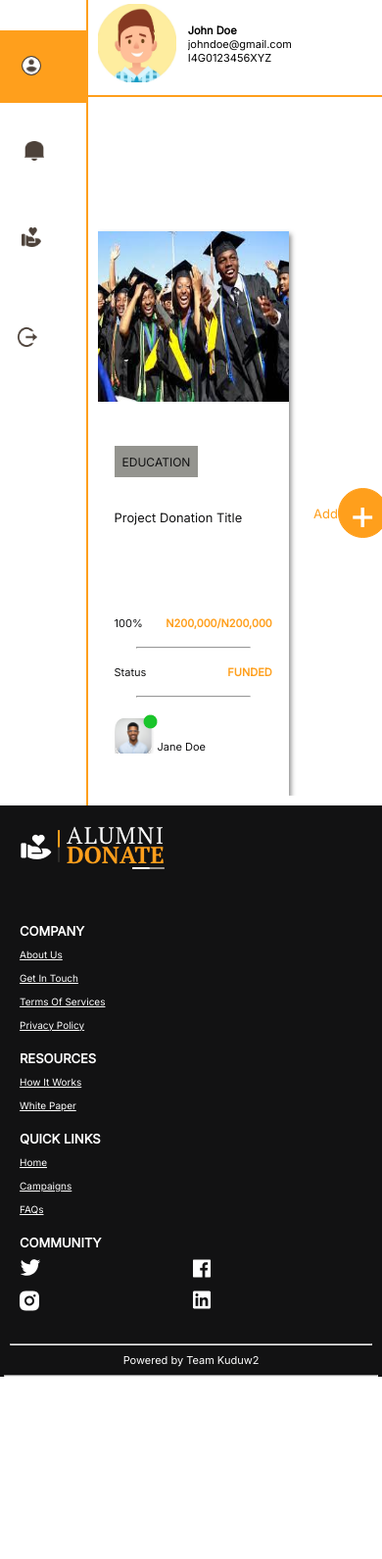
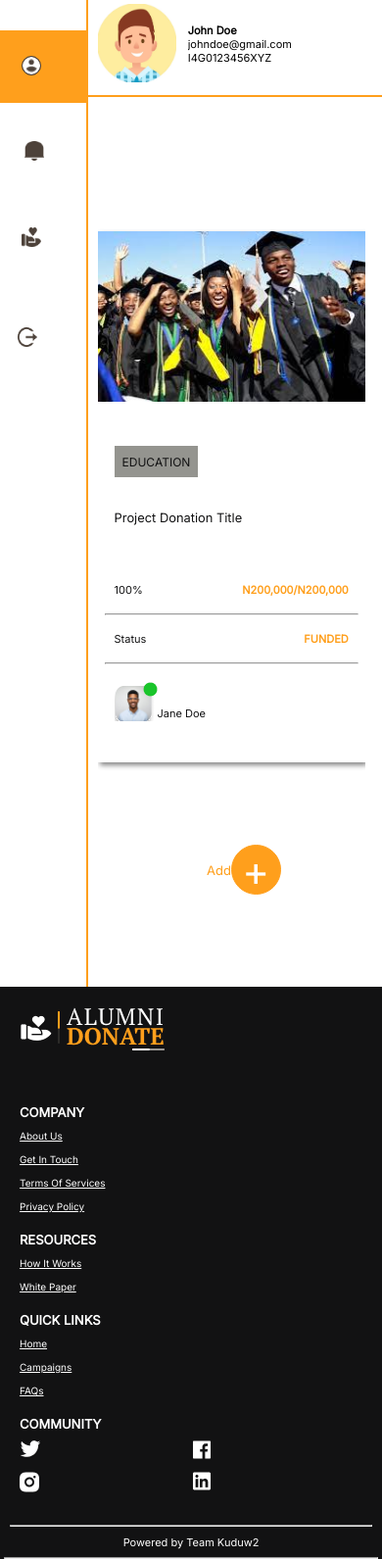
Before and after one commit to zuri-training/Team-Kuduw2-Alumni-Donate, a PHP site: page /pages/userdashboard.html in a window 390 px wide. Shown: the part 108-1699 px from the top of the page at 98% size. Before the commit the page ends 1513 px from the top, so only its background shows below. Run offline with PHP 8.4, Linux system fonts and the light colour scheme.

Commit message:
part of actual build-dashboard&notification final final responsive last edit

```diff
--- a/Front-end/assets/css/userdashboard.css
+++ b/Front-end/assets/css/userdashboard.css
@@ -399,10 +399,21 @@ hr {
         width: 14vw;
     }
     .available-donation-container {
-        width: 98vw;
+        display: block;
+        width: 70vw;
     }
     .available-donation-tab {
-        width: 40%;
+        width: 100%;
+        margin-bottom: 10vh;
+    }
+    .available-donation-container .available-donation-tab hr {
+        width: 95%;
+    }
+    .available-donation-tab-add {
+        margin-bottom: 10vh;
+    }
+    .project-info .project-title h3 {
+        padding-bottom: 3vh;
     }
     footer h3 {
         font-size: 13px;
@@ -476,7 +487,7 @@ hr {
         font-size: 13px;
     }
 }
-@media screen and (max-width:424px) {
+@media screen and (max-width:425px) {
     * {
         font-size: 11px;
     }
@@ -498,12 +509,7 @@ hr {
     .project-info .project-tag {
         width: 22vw;
     }
-    .available-donation-container {
-        width: 100vw;
-    }
-    .available-donation-tab {
-        width: 50%;
-    }
+
     footer h3 {
         font-size: 13px;
     }
```
